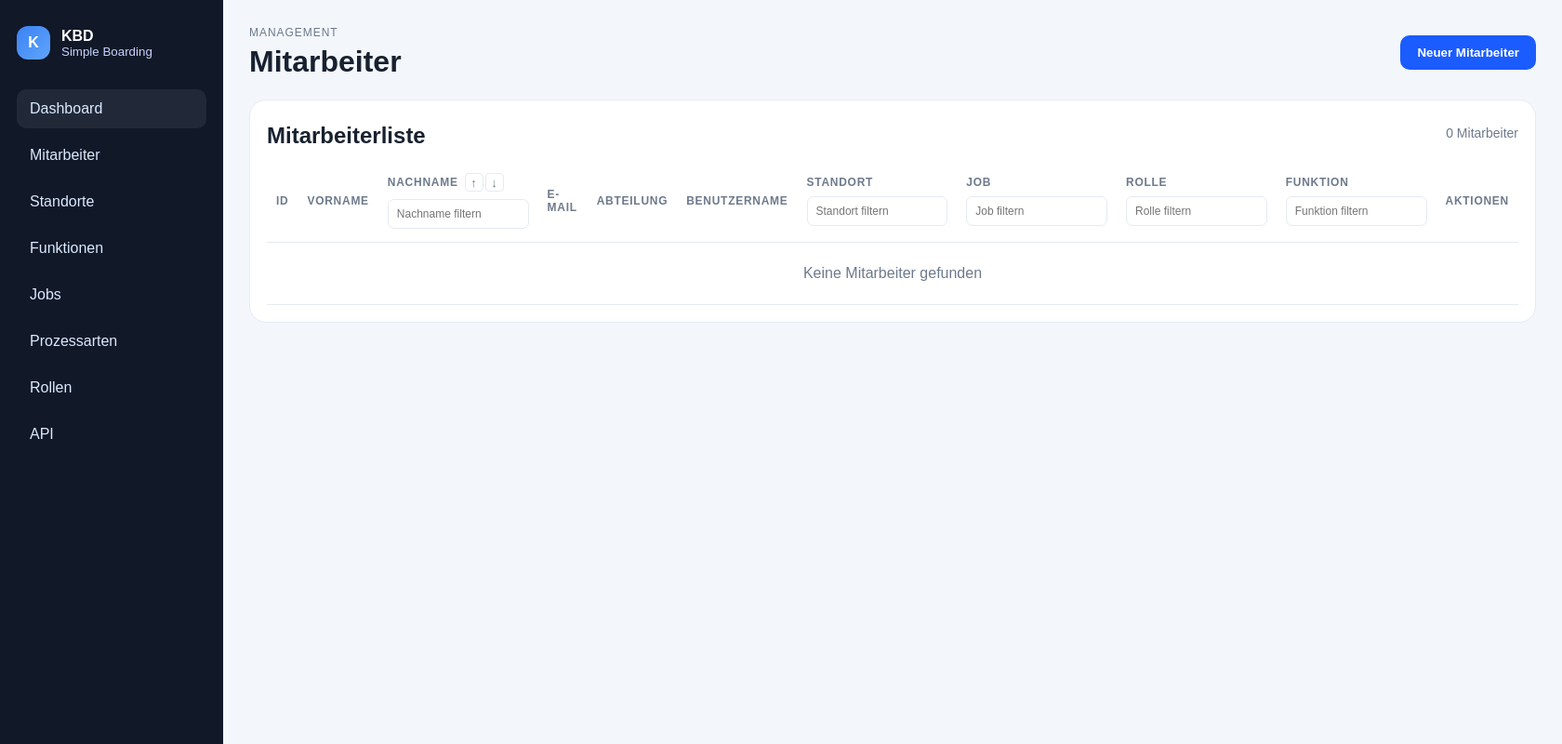
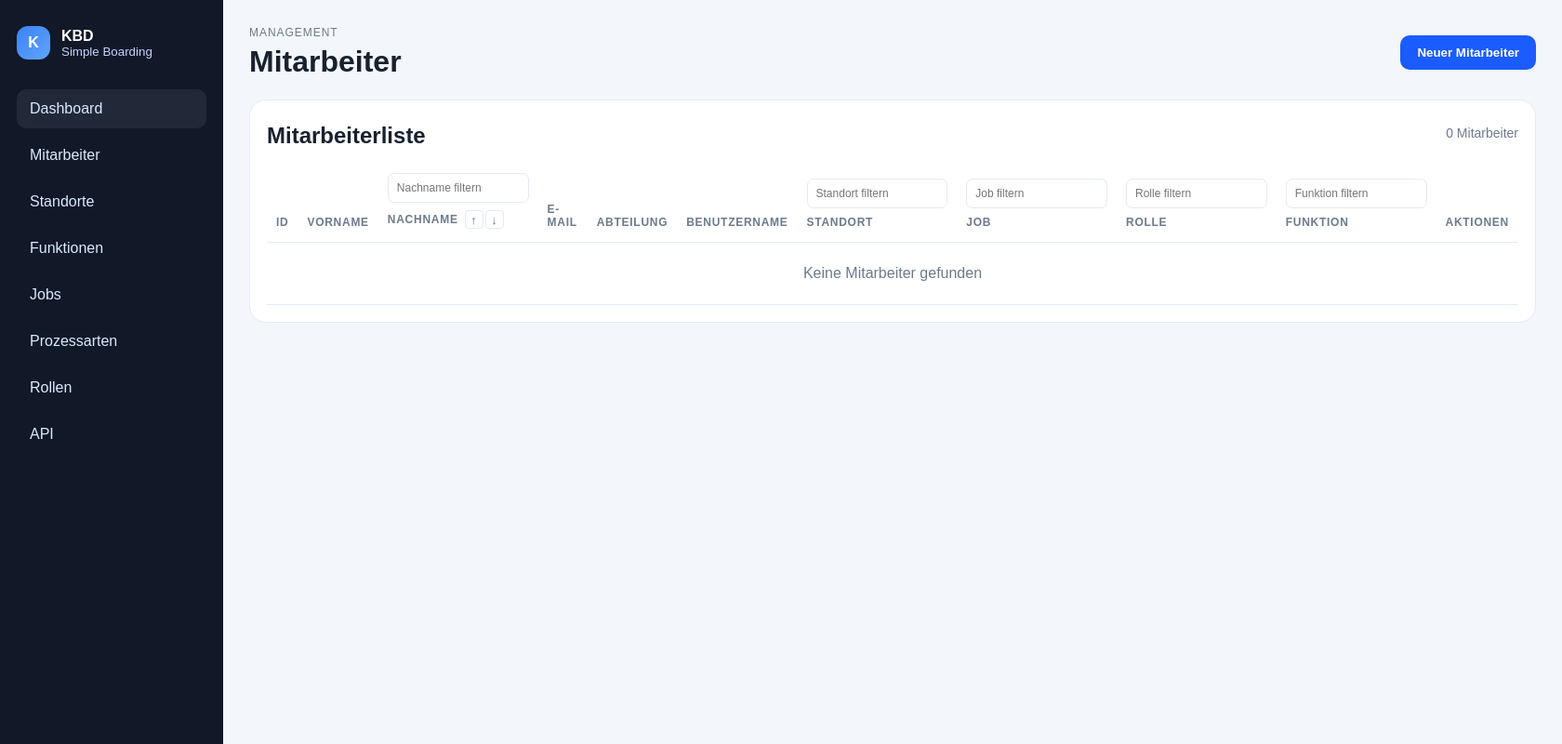
Before and after one commit to franknoethe/kbd_simple_bording, a Flask app: page /employees in a window 1680 px wide. Shown: the whole page at 93% size. Run offline with Flask 3, Linux system fonts and the light colour scheme; data that the repository does not hold is empty; some libraries are stand-ins or nearby versions.

Commit message:
styles anngepasst, Filter für Standort, Job, Rolle und Funktion hinzugefügt

```diff
--- a/static/styles.css
+++ b/static/styles.css
@@ -221,6 +221,10 @@ table {
   border-collapse: collapse;
 }
 
+tr {
+    vertical-align: bottom;
+}
+
 th, td {
   padding: 14px 10px;
   text-align: left;
@@ -272,7 +276,7 @@ th {
 .location-filter {
   position: relative;
   min-width: 170px;
-  margin-top: 8px;
+  margin-bottom: 8px;
   text-transform: none;
   letter-spacing: normal;
 }
@@ -342,7 +346,7 @@ th {
 .employee-filter {
   position: relative;
   min-width: 150px;
-  margin-top: 8px;
+  margin-bottom: 8px;
   text-transform: none;
   letter-spacing: normal;
 }
--- a/templates/employees.html
+++ b/templates/employees.html
@@ -24,45 +24,45 @@
             <th>ID</th>
             <th>Vorname</th>
             <th>
+              <div class="employee-filter">
+                <input id="employee-filter-last-name" type="search" placeholder="Nachname filtern" autocomplete="off" aria-label="Nachname filtern" data-filter-field="last_name">
+                <div id="employee-suggestions-last-name" class="employee-suggestions is-hidden" role="listbox"></div>
+              </div>
               <span class="sortable-heading">Nachname <span class="sort-buttons">
                 <button class="sort-btn" type="button" data-sort-key="last_name" data-sort-direction="asc" aria-label="Nachname aufsteigend sortieren" title="ASC">↑</button>
                 <button class="sort-btn" type="button" data-sort-key="last_name" data-sort-direction="desc" aria-label="Nachname absteigend sortieren" title="DESC">↓</button>
               </span></span>
-              <div class="employee-filter">
-                <input id="employee-filter-last-name" type="search" placeholder="Nachname filtern" autocomplete="off" aria-label="Nachname filtern" data-filter-field="last_name">
-                <div id="employee-suggestions-last-name" class="employee-suggestions is-hidden" role="listbox"></div>
-              </div>
             </th>
             <th>E-Mail</th>
             <th>Abteilung</th>
             <th>Benutzername</th>
             <th>
-              <span class="sortable-heading">Standort</span>
               <div class="employee-filter">
                 <input id="employee-filter-location" type="search" placeholder="Standort filtern" autocomplete="off" aria-label="Standort filtern" data-filter-field="location_id">
                 <div id="employee-suggestions-location" class="employee-suggestions is-hidden" role="listbox"></div>
               </div>
+              <span class="sortable-heading">Standort</span>
             </th>
             <th>
-              <span class="sortable-heading">Job</span>
               <div class="employee-filter">
                 <input id="employee-filter-job" type="search" placeholder="Job filtern" autocomplete="off" aria-label="Job filtern" data-filter-field="job_id">
                 <div id="employee-suggestions-job" class="employee-suggestions is-hidden" role="listbox"></div>
               </div>
+              <span class="sortable-heading">Job</span>
             </th>
             <th>
-              <span class="sortable-heading">Rolle</span>
               <div class="employee-filter">
                 <input id="employee-filter-role" type="search" placeholder="Rolle filtern" autocomplete="off" aria-label="Rolle filtern" data-filter-field="role_id">
                 <div id="employee-suggestions-role" class="employee-suggestions is-hidden" role="listbox"></div>
               </div>
+              <span class="sortable-heading">Rolle</span>
             </th>
             <th>
-              <span class="sortable-heading">Funktion</span>
               <div class="employee-filter">
                 <input id="employee-filter-function" type="search" placeholder="Funktion filtern" autocomplete="off" aria-label="Funktion filtern" data-filter-field="function_id">
                 <div id="employee-suggestions-function" class="employee-suggestions is-hidden" role="listbox"></div>
               </div>
+              <span class="sortable-heading">Funktion</span>
             </th>
             <th>Aktionen</th>
           </tr>
```
Also changed, not shown: templates/jobs.html (+5 -5 lines), 1 other file.
